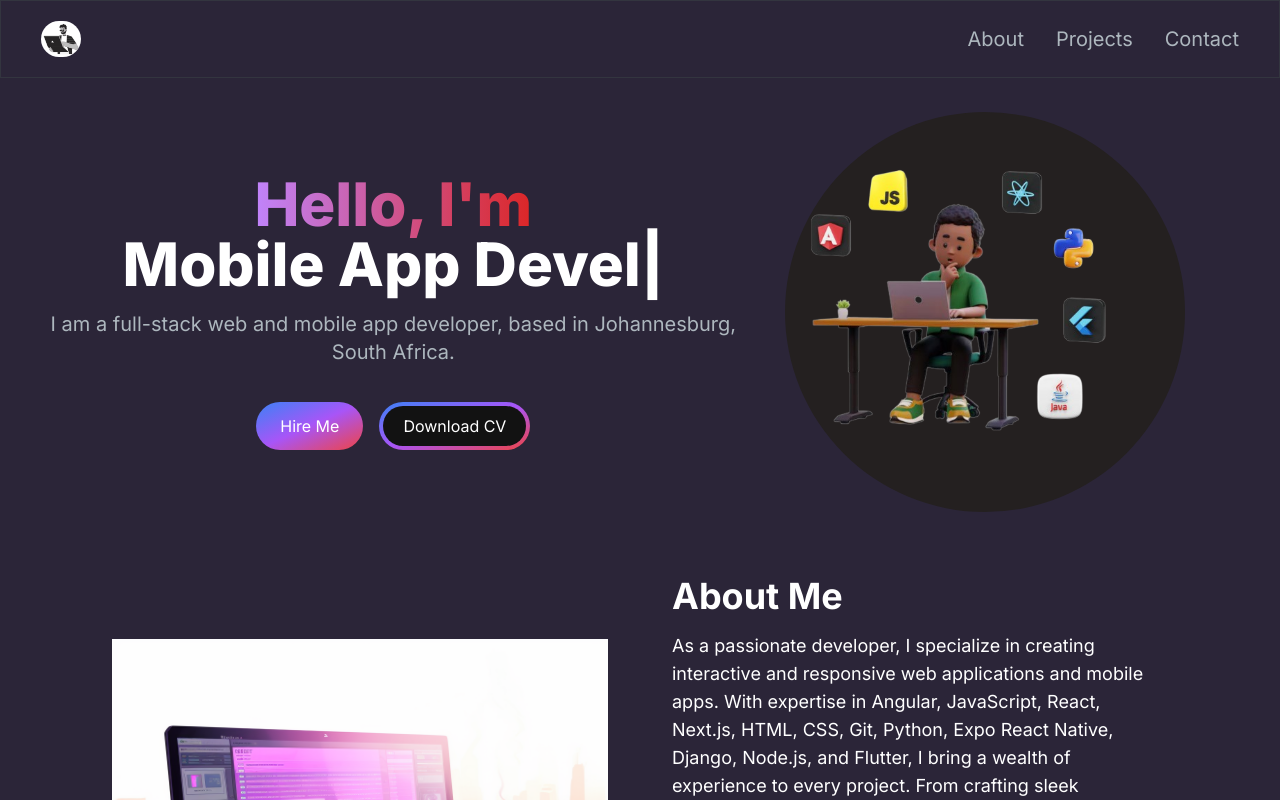
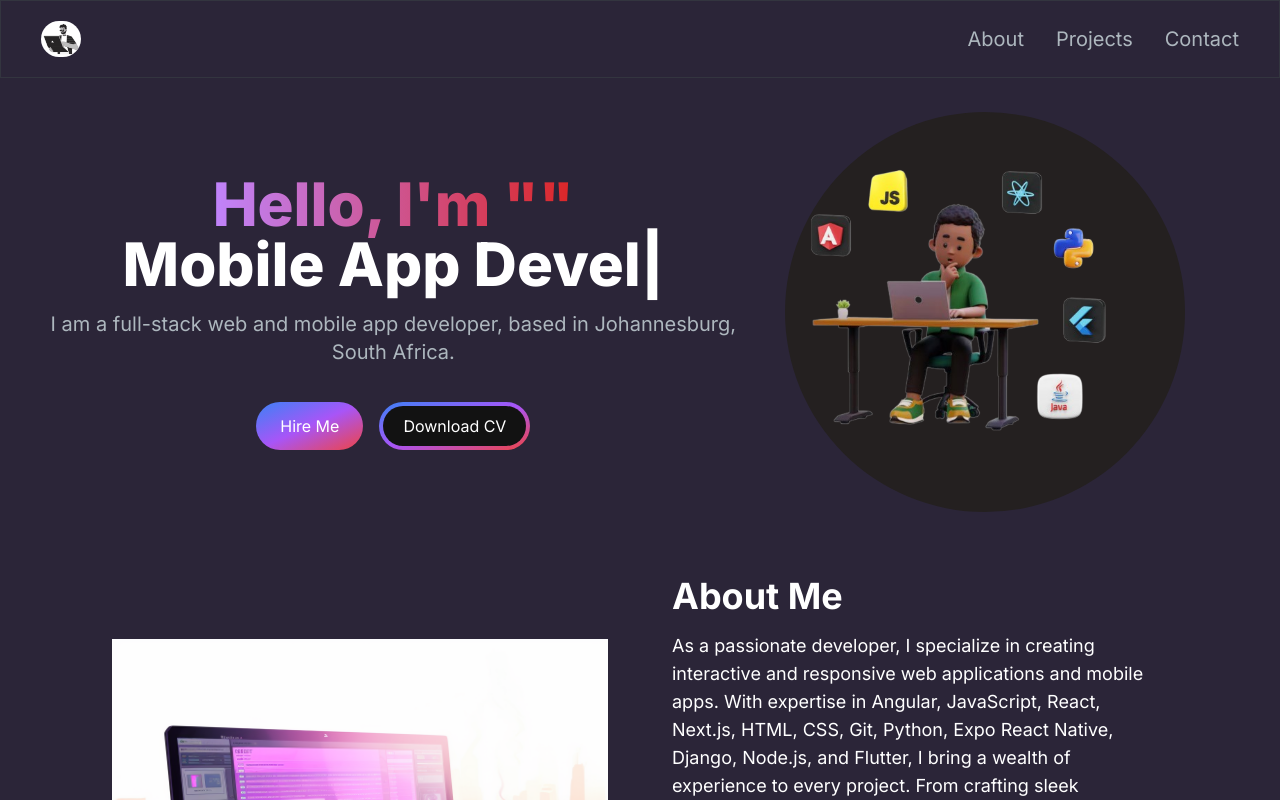
Before and after one commit to CharlieNndwa/portfolio, a Next.js app: page / in a window 1280 px wide. Shown: the top 800 px of the page. Built offline with nearby package versions, Linux system fonts and the light colour scheme.

Commit message:
first commit

```diff
--- a/src/app/components/HeroSections.jsx
+++ b/src/app/components/HeroSections.jsx
@@ -13,7 +13,7 @@ const HeroSections = () => {
         <div className="col-span-7 place-self-center text-center sm:text-lrft">
           <h1 className="text-white mb-4 text-4xl sm:text-5xl lg:text-6xl font-extrabold ">
             <span className="text-transparent bg-clip-text bg-gradient-to-r from-purple-400 to-red-600">
-              Hello, I'm {''} {/* Escape with single quotes */}
+              Hello, I'm {'""'} {/* Escape with single quotes */}
             </span>
 
             <br />
```
